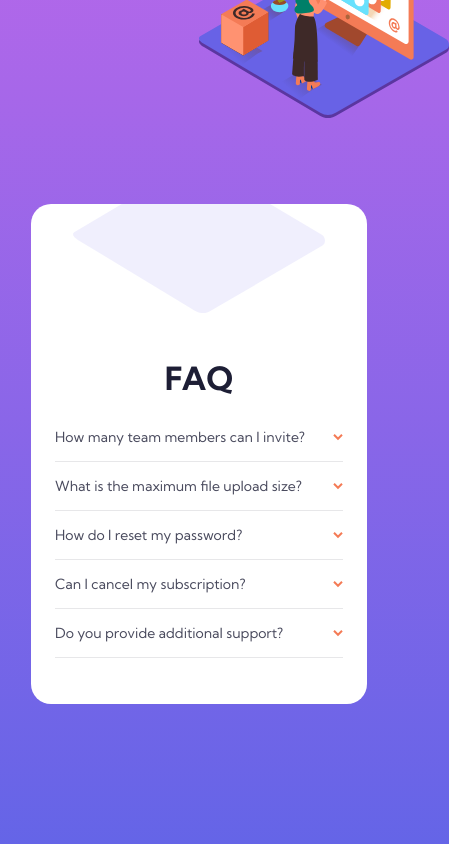
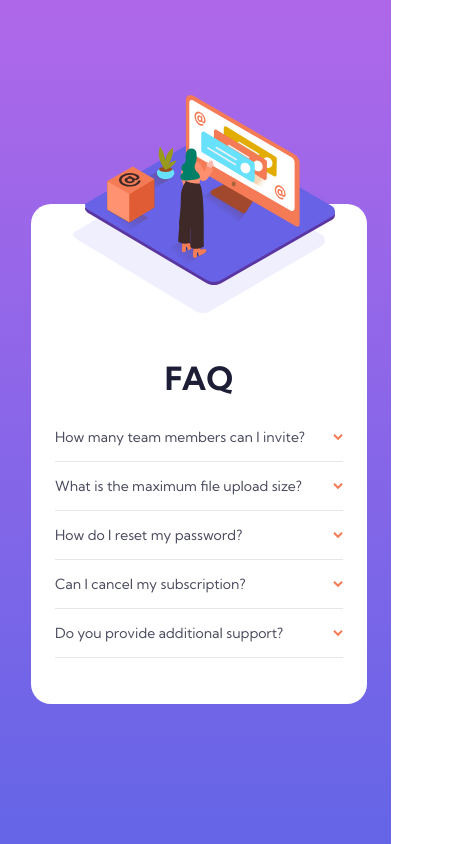
Before and after one commit to SarahFatima81/faq-accordion-card, a React (Create React App) app: page / in a window 390 px wide. Shown: the whole page, 449 px wide, since content can reach past the window. Built offline with nearby package versions, Linux system fonts and the light colour scheme.

Commit message:
Update index.css

```diff
--- a/src/index.css
+++ b/src/index.css
@@ -147,6 +147,8 @@ hr {
     height: 250px;
     width: 250px;
     transform: translateY(-60%);
+    top: 45%;
+    left: 16%;
   }
 
   .faqs {
```
